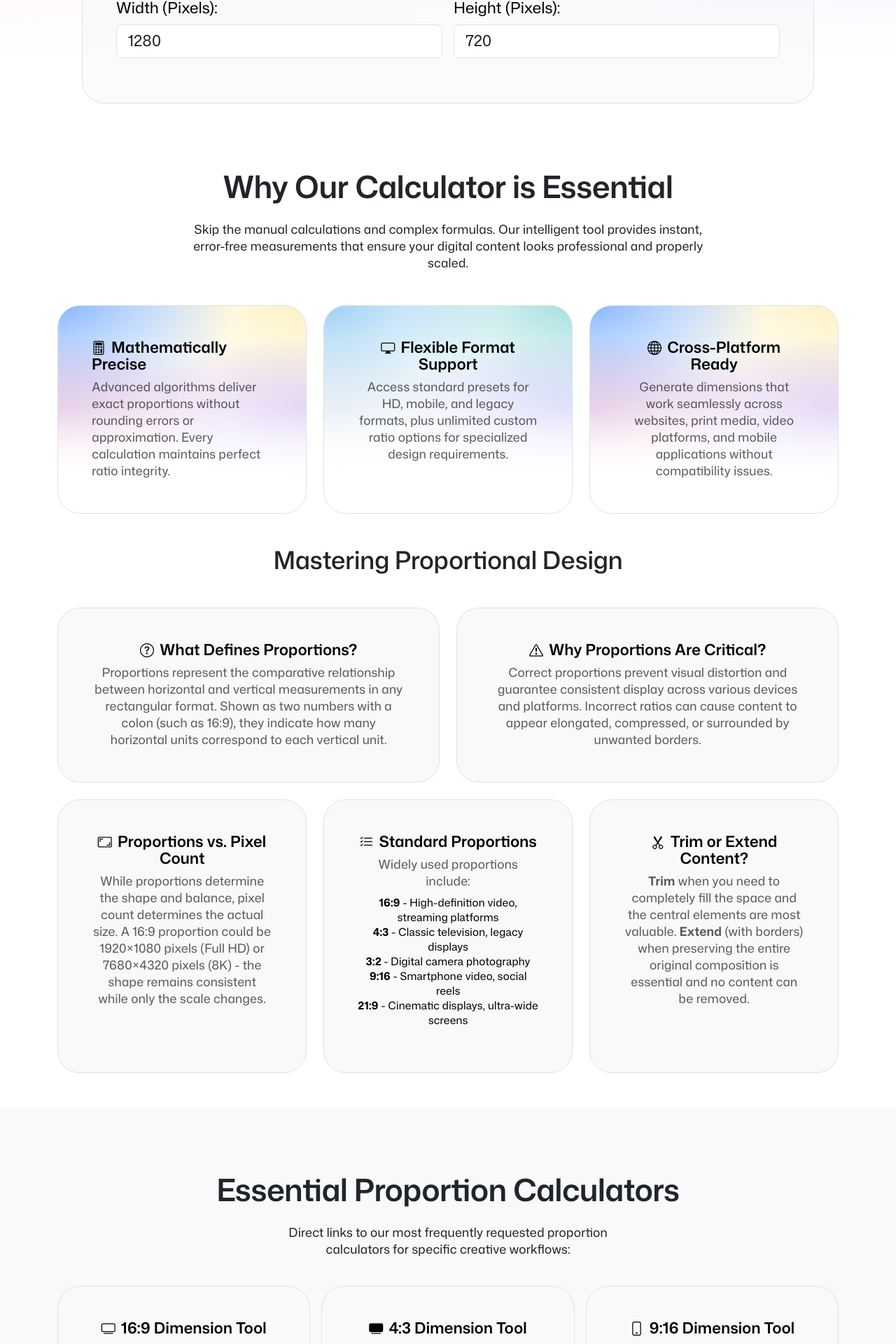
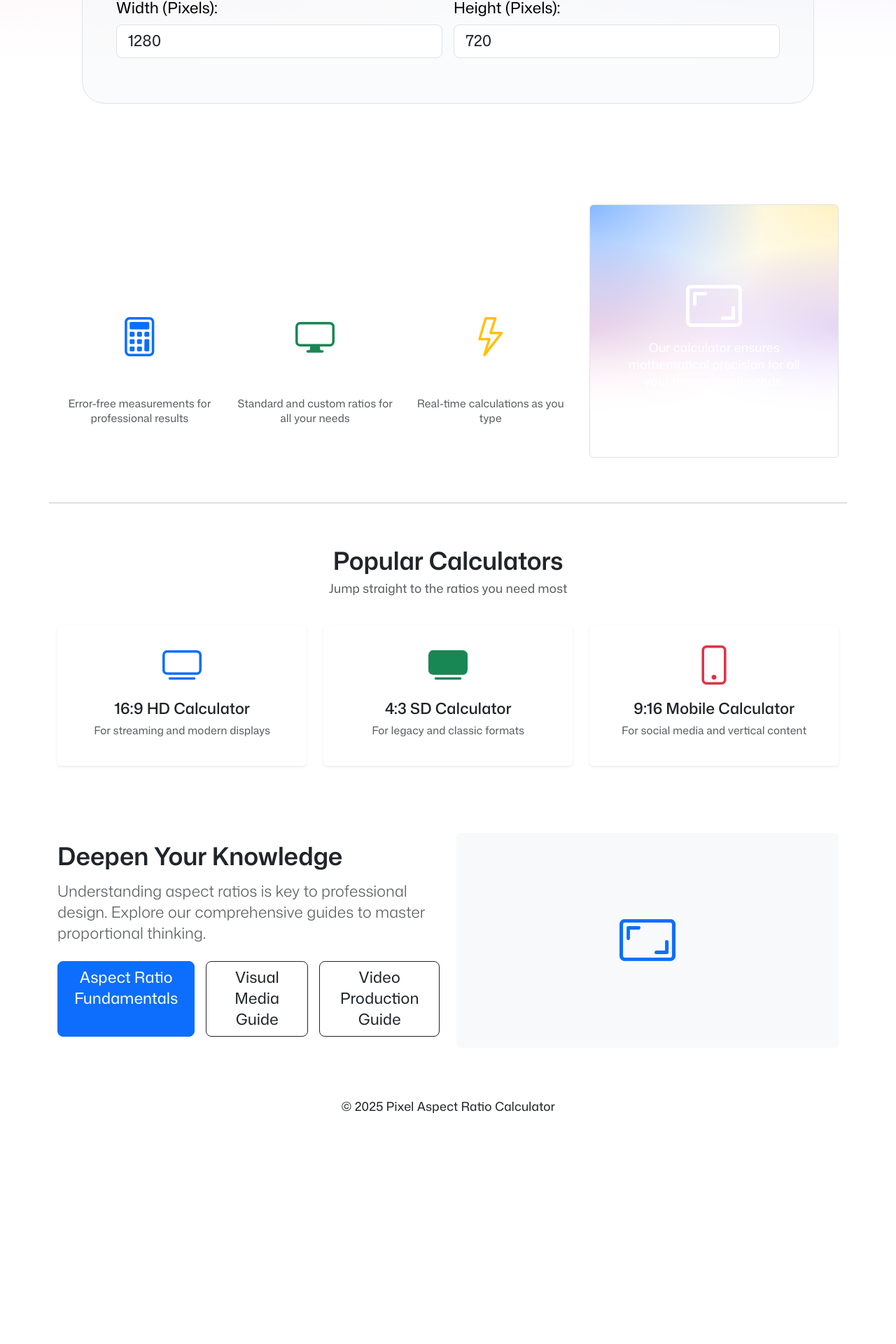
Before and after one commit to codesigns-company/aspect-ratio-calculator, a Jekyll site: the page built from src/index.html, in a window 1280 px wide. Shown: the part 722-2642 px from the top of the page at 70% size. Built offline with Jekyll 4.4.1, drawn with Linux system fonts in a browser that asks for light colours; after the commit the page ends 2339 px from its top, so only the background shows below that; some of the changed text lies outside the part shown.

Commit message:
Added New Hpmepage Layout

```diff
--- a/src/index.html
+++ b/src/index.html
@@ -6,173 +6,113 @@ description: Professional aspect ratio calculator for digital creators. Instantl
 
 {% include calculator-header.html title="Pixel Aspect Ratio Calculator" description="Transform any dimension into perfectly proportioned measurements. Whether you're designing graphics, editing footage, or optimizing layouts, get exact pixel calculations that maintain visual integrity across all your projects." calculator="main-calc.html" %}
 
-<div class="container pb-5">
+<!-- Hero Section -->
+<section class="bg-body text-white py-5">
+  <div class="container">
+    <div class="row align-items-center">
+      <div class="col-lg-8">
+        <h2 class="fw-semibold mb-3">Why Proportions Matter in Digital Design</h2>
+        <p class="mb-4">Master the fundamentals of aspect ratios with our precision calculator. From HD video to mobile content, ensure your designs maintain perfect proportions across all platforms.</p>
 
-	<div class="row">
-		<div class="col-12">
-			<h2 class="text-center mb-4 display-6 fw-semibold">Why Our Calculator is Essential</h2>
-			<p class="text-center mb-4 col-md-10 col-lg-8 mx-auto">Skip the manual calculations and complex formulas. Our intelligent tool provides instant, error-free measurements that ensure your digital content looks professional and properly scaled.</p>
-
-			<div class="row g-4 mt-3">
+		<div class="row g-3">
           <div class="col-md-4">
-					<div class="card rounded-5 border gradient text-body-emphasis h-100">
-						<div class="card-body p-5">
-							<h3 class="card-title h5 fw-semibold"><i class="bi bi-calculator me-2"></i>Mathematically Precise</h3>
-							<p class="card-text text-body text-opacity-75 text-body text-opacity-75">Advanced algorithms deliver exact proportions without rounding errors or approximation. Every calculation maintains perfect ratio integrity.</p>
+            <div class="text-center">
+              <i class="d-block bi bi-calculator text-primary display-4 mb-4"></i>
+              <h5 class="h6">Precise Calculations</h5>
+              <p class="small text-body text-opacity-75">Error-free measurements for professional results</p>
+			</div>
+          </div>
+          <div class="col-md-4">
+            <div class="text-center">
+              <i class="d-block bi bi-display text-success display-4 mb-4"></i>
+			  <h5 class="h6">Flexible Format Support</h5>
+              <p class="small text-body text-opacity-75">Standard and custom ratios for all your needs</p>
+            </div>
+          </div>
+          <div class="col-md-4">
+            <div class="text-center">
+              <i class="d-block bi bi-lightning text-warning display-4 mb-4"></i>
+			  <h5 class="h6">Instant Results</h5>
+              <p class="small text-body text-opacity-75">Real-time calculations as you type</p>
             </div>
           </div>
         </div>
-				<div class="col-md-4">
-					<div class="card rounded-5 border gradient-cool text-body-emphasis h-100">
-						<div class="card-body text-center p-5">
-							<h3 class="card-title h5 fw-semibold"><i class="bi bi-display me-2"></i>Flexible Format Support</h3>
-							<p class="card-text text-body text-opacity-75">Access standard presets for HD, mobile, and legacy formats, plus unlimited custom ratio options for specialized design requirements.</p>
+
       </div>
-					</div>
-				</div>
-				<div class="col-md-4">
-					<div class="card rounded-5 border gradient text-body-emphasis h-100">
-						<div class="card-body text-center p-5">
-							<h3 class="card-title h5 fw-semibold"><i class="bi bi-globe me-2"></i>Cross-Platform Ready</h3>
-							<p class="card-text text-body text-opacity-75">Generate dimensions that work seamlessly across websites, print media, video platforms, and mobile applications without compatibility issues.</p>
+      <div class="col-lg-4">
+        <div class="gradient border rounded p-5 text-center">
+			<div class="py-5">
+          		<i class="bi bi-aspect-ratio display-1 mb-3"></i>
+          		<p class="mb-0">Our calculator ensures mathematical precision for all your proportional needs.</p>
 			</div>
         </div>
       </div>
     </div>
   </div>
+</section>
+
+<hr class="container">
+
+<!-- Quick Access Section -->
+<section class="py-5 bg-body">
+  <div class="container">
+    <div class="row text-center">
+      <div class="col-12 mb-4">
+        <h2 class="fw-semibold">Popular Calculators</h2>
+        <p class="text-muted">Jump straight to the ratios you need most</p>
       </div>
-
-	<!-- Understanding Aspect Ratios Cards-->
-	<div class="row mt-5">
-		<div class="col-12">
-			<h2 class="text-center mb-5">Mastering Proportional Design</h2>
-
-			<div class="row g-4">
-				<div class="col-md-6">
-					<div class="card border rounded-5 bg-body-tertiary text-body-emphasis h-100">
-						<div class="card-body text-center p-5">
-							<h3 class="card-title h5 fw-semibold"><i class="bi bi-question-circle me-2"></i>What Defines Proportions?</h3>
-							<p class="card-text text-body text-opacity-75">Proportions represent the comparative relationship between horizontal and vertical measurements in any rectangular format. Shown as two numbers with a colon (such as 16:9), they indicate how many horizontal units correspond to each vertical unit.</p>
+    </div>
+    <div class="row g-4 justify-content-center">
+      <div class="col-md-4">
+        <a href="/16x9-calculator/" class="text-decoration-none">
+          <div class="card border-0 shadow-sm h-100 text-center p-4 hover-lift">
+            <i class="bi bi-tv text-primary display-4 mb-3"></i>
+            <h5>16:9 HD Calculator</h5>
+            <p class="text-muted small">For streaming and modern displays</p>
+          </div>
+        </a>
+      </div>
+      <div class="col-md-4">
+        <a href="/4x3-calculator/" class="text-decoration-none">
+          <div class="card border-0 shadow-sm h-100 text-center p-4 hover-lift">
+            <i class="bi bi-tv-fill text-success display-4 mb-3"></i>
+            <h5>4:3 SD Calculator</h5>
+            <p class="text-muted small">For legacy and classic formats</p>
+          </div>
+        </a>
+      </div>
+      <div class="col-md-4">
+        <a href="/9x16-calculator/" class="text-decoration-none">
+          <div class="card border-0 shadow-sm h-100 text-center p-4 hover-lift">
+            <i class="bi bi-phone text-danger display-4 mb-3"></i>
+            <h5>9:16 Mobile Calculator</h5>
+            <p class="text-muted small">For social media and vertical content</p>
+          </div>
+        </a>
       </div>
     </div>
   </div>
-				<div class="col-md-6">
-					<div class="card border rounded-5 bg-body-tertiary text-body-emphasis h-100">
-						<div class="card-body text-center p-5">
-							<h3 class="card-title h5 fw-semibold"><i class="bi bi-exclamation-triangle me-2"></i>Why Proportions Are Critical?</h3>
-							<p class="card-text text-body text-opacity-75">Correct proportions prevent visual distortion and guarantee consistent display across various devices and platforms. Incorrect ratios can cause content to appear elongated, compressed, or surrounded by unwanted borders.</p>
+</section>
+
+<!-- Learning Hub Section -->
+<section class="py-5">
+  <div class="container">
+    <div class="row align-items-center">
+      <div class="col-lg-6">
+        <h2 class="fw-semibold mb-3">Deepen Your Knowledge</h2>
+        <p class="lead text-muted mb-4">Understanding aspect ratios is key to professional design. Explore our comprehensive guides to master proportional thinking.</p>
+        <div class="d-grid gap-3 d-md-flex">
+          <a href="/aspect-ratio/" class="btn btn-primary btn-lg">Aspect Ratio Fundamentals</a>
+          <a href="/image-aspect-ratio/" class="btn btn-outline-primary btn-lg">Visual Media Guide</a>
+          <a href="/video-aspect-ratio/" class="btn btn-outline-primary btn-lg">Video Production Guide</a>
         </div>
       </div>
-				</div>
-				<div class="col-md-6 col-lg-4">
-					<div class="card border rounded-5 bg-body-tertiary text-body-emphasis h-100">
-						<div class="card-body text-center p-5">
-							<h3 class="card-title h5 fw-semibold"><i class="bi bi-aspect-ratio me-2"></i>Proportions vs. Pixel Count</h3>
-							<p class="card-text text-body text-opacity-75">While proportions determine the shape and balance, pixel count determines the actual size. A 16:9 proportion could be 1920×1080 pixels (Full HD) or 7680×4320 pixels (8K) - the shape remains consistent while only the scale changes.</p>
-						</div>
-					</div>
-				</div>
-				<div class="col-md-6 col-lg-4">
-					<div class="card border rounded-5 bg-body-tertiary text-body-emphasis h-100">
-						<div class="card-body text-center p-5">
-							<h3 class="card-title h5 fw-semibold"><i class="bi bi-list-check me-2"></i>Standard Proportions</h3>
-							<p class="card-text text-body text-opacity-75 mb-2">Widely used proportions include:</p>
-							<ul class="list-unstyled small">
-								<li><strong>16:9</strong> - High-definition video, streaming platforms</li>
-								<li><strong>4:3</strong> - Classic television, legacy displays</li>
-								<li><strong>3:2</strong> - Digital camera photography</li>
-								<li><strong>9:16</strong> - Smartphone video, social reels</li>
-								<li><strong>21:9</strong> - Cinematic displays, ultra-wide screens</li>
-							</ul>
-						</div>
-					</div>
-				</div>
-				<div class="col-md-6 col-lg-4">
-					<div class="card border rounded-5 bg-body-tertiary text-body-emphasis h-100">
-						<div class="card-body text-center p-5">
-							<h3 class="card-title h5 fw-semibold"><i class="bi bi-scissors me-2"></i>Trim or Extend Content?</h3>
-							<p class="card-text text-body text-opacity-75"><strong>Trim</strong> when you need to completely fill the space and the central elements are most valuable. <strong>Extend</strong> (with borders) when preserving the entire original composition is essential and no content can be removed.</p>
-						</div>
-					</div>
-				</div>
-			</div>
-		</div>
-	</div>
-
-</div>
-
-<section class="bg-body-tertiary py-5">
-	<div class="container pb-5">
-		<!-- Popular Calculator Cards -->
-		<div class="row pt-5 pb-5">
-			<div class="col-12">
-				<h2 class="text-center mb-4 display-6 fw-semibold">Essential Proportion Calculators</h2>
-				<p class="text-center mb-4 col-md-8 col-lg-5 mx-auto">Direct links to our most frequently requested proportion calculators for specific creative workflows:</p>
-
-				<div class="row g-3 justify-content-center mt-3">
-					<div class="col-md-4">
-						<div class="card border rounded-5 bg-body-tertiary text-body-emphasis h-100 text-center">
-							<div class="card-body p-5">
-								<h3 class="card-title h5 fw-semibold"><i class="bi bi-tv me-2"></i>16:9 Dimension Tool</h3>
-								<p class="card-text text-body text-opacity-75">High-definition content, streaming services, modern screens</p>
-								<a href="/16x9-calculator/" class="btn btn-primary">Compute 16:9</a>
-							</div>
-						</div>
-					</div>
-					<div class="col-md-4">
-						<div class="card border rounded-5 bg-body-tertiary text-body-emphasis h-100 text-center">
-							<div class="card-body p-5">
-								<h3 class="card-title h5 fw-semibold"><i class="bi bi-tv-fill me-2"></i>4:3 Dimension Tool</h3>
-								<p class="card-text text-body text-opacity-75">Standard definition, legacy display systems</p>
-								<a href="/4x3-calculator/" class="btn btn-primary">Compute 4:3</a>
-							</div>
-						</div>
-					</div>
-					<div class="col-md-4">
-						<div class="card border rounded-5 bg-body-tertiary text-body-emphasis h-100 text-center">
-							<div class="card-body p-5">
-								<h3 class="card-title h5 fw-semibold"><i class="bi bi-phone me-2"></i>9:16 Dimension Tool</h3>
-								<p class="card-text text-body text-opacity-75">Mobile content, social media vertical videos</p>
-								<a href="/9x16-calculator/" class="btn btn-primary">Compute 9:16</a>
-							</div>
-						</div>
-					</div>
-				</div>
-			</div>
-		</div>
-
-		<!-- Learn More Cards -->
-		<div class="row mt-5 pb-5">
-			<div class="col-12">
-				<h2 class="text-center mb-4">Deepen Your Proportion Knowledge</h2>
-				<p class="text-center mb-4 col-md-8 col-lg-5 mx-auto">Explore our detailed resources to gain comprehensive understanding of proportional design:</p>
-
-				<div class="row g-3 justify-content-center">
-					<div class="col-md-4">
-						<div class="card border rounded-5 bg-body-tertiary text-body-emphasis h-100 text-center">
-							<div class="card-body p-5">
-								<h3 class="card-title h5 fw-semibold"><i class="bi bi-book me-2"></i>Proportion Fundamentals</h3>
-								<p class="card-text text-body text-opacity-75">Core concepts and widely-used proportions</p>
-								<a href="/aspect-ratio/" class="btn btn-primary">Explore Guide</a>
-							</div>
-						</div>
-					</div>
-					<div class="col-md-4">
-						<div class="card border rounded-5 bg-body-tertiary text-body-emphasis h-100 text-center">
-							<div class="card-body p-5">
-								<h3 class="card-title h5 fw-semibold"><i class="bi bi-image me-2"></i>Visual Media Proportions</h3>
-								<p class="card-text text-body text-opacity-75">Photography, social platforms, and graphic design</p>
-								<a href="/image-aspect-ratio/" class="btn btn-secondary">Explore Guide</a>
-							</div>
-						</div>
-					</div>
-					<div class="col-md-4">
-						<div class="card border rounded-5 bg-body-tertiary text-body-emphasis h-100 text-center">
-							<div class="card-body p-5">
-								<h3 class="card-title h5 fw-semibold"><i class="bi bi-camera-video me-2"></i>Motion Content Proportions</h3>
-								<p class="card-text text-body text-opacity-75">Film production, broadcasting, and digital platforms</p>
-								<a href="/video-aspect-ratio/" class="btn btn-success">Explore Guide</a>
-							</div>
+      <div class="col-lg-6">
+        <div class="text-center">
+          <div class="ratio ratio-16x9 bg-light rounded">
+            <!-- Placeholder for aspect ratio visualization -->
+            <div class="d-flex align-items-center justify-content-center h-100">
+              <i class="bi bi-aspect-ratio text-primary display-1"></i>
             </div>
           </div>
         </div>
```
Also changed, not shown: src/index-old.html (added, +267 -0 lines), src/assets/css/main.css. Lines whose indentation alone changed are shown as unchanged.
